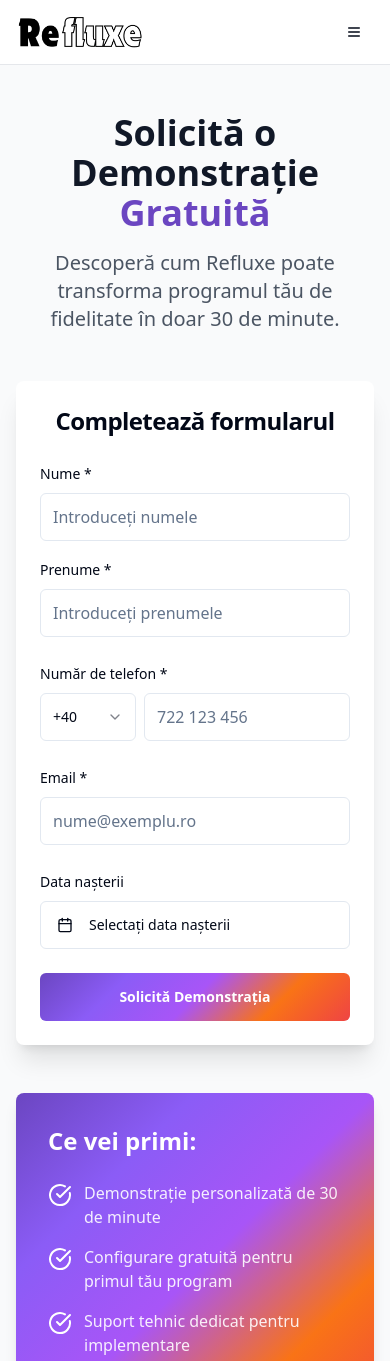
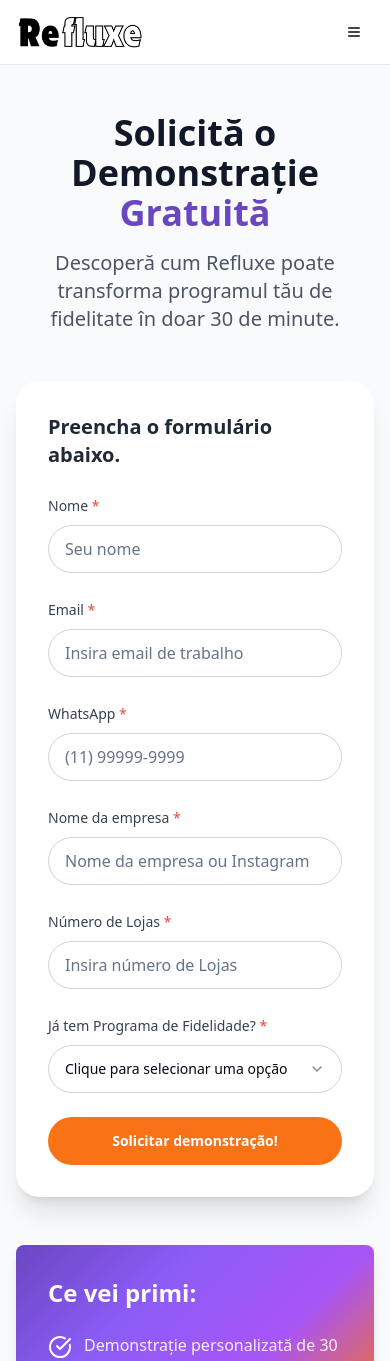
Before and after one commit to PortofolioGabio/RefluxeCupoane, a React (Vite) app: page /demonstratie in a window 390 px wide. Shown: the top 1361 px of the page. Built offline with nearby package versions, Linux system fonts and the light colour scheme.

Commit message:
feat: Update demo form
Replaces the existing form in the Demonstratie page with a new form, matching the layout, design, and styling of the provided image.

```diff
--- a/src/pages/Demonstratie.tsx
+++ b/src/pages/Demonstratie.tsx
@@ -5,21 +5,17 @@ import { Card, CardContent, CardHeader, CardTitle } from '@/components/ui/card';
 import { Input } from '@/components/ui/input';
 import { Label } from '@/components/ui/label';
 import { Select, SelectContent, SelectItem, SelectTrigger, SelectValue } from '@/components/ui/select';
-import { Calendar } from '@/components/ui/calendar';
-import { Popover, PopoverContent, PopoverTrigger } from '@/components/ui/popover';
-import { CalendarIcon, CheckCircle } from 'lucide-react';
-import { format } from 'date-fns';
-import { ro } from 'date-fns/locale';
+import { CheckCircle } from 'lucide-react';
 import { useToast } from '@/hooks/use-toast';
 
 const Demonstratie = () => {
   const [formData, setFormData] = useState({
-    nume: '',
-    prenume: '',
-    telefon: '',
+    nome: '',
     email: '',
-    dataNasterii: undefined as Date | undefined,
-    prefix: '+40'
+    whatsapp: '',
+    nomeEmpresa: '',
+    numeroLojas: '',
+    temPrograma: ''
   });
   const [isSubmitting, setIsSubmitting] = useState(false);
   const { toast } = useToast();
@@ -39,12 +35,12 @@ const Demonstratie = () => {
 
       // Reset form
       setFormData({
-        nume: '',
-        prenume: '',
-        telefon: '',
+        nome: '',
         email: '',
-        dataNasterii: undefined,
-        prefix: '+40'
+        whatsapp: '',
+        nomeEmpresa: '',
+        numeroLojas: '',
+        temPrograma: ''
       });
     }, 2000);
   };
@@ -71,113 +67,110 @@ const Demonstratie = () => {
 
         <div className="grid grid-cols-1 lg:grid-cols-2 gap-12">
           {/* Form */}
-          <Card className="shadow-xl border-0">
-            <CardHeader>
-              <CardTitle className="text-2xl text-center">Completează formularul</CardTitle>
-            </CardHeader>
-            <CardContent className="space-y-6">
+          <Card className="shadow-xl border-0 bg-white rounded-3xl">
+            <CardContent className="p-8">
+              <h2 className="text-xl font-semibold text-gray-800 mb-6">
+                Preencha o formulário abaixo.
+              </h2>
               <form onSubmit={handleSubmit} className="space-y-6">
-                <div className="grid grid-cols-1 sm:grid-cols-2 gap-4">
                 <div className="space-y-2">
-                    <Label htmlFor="nume">Nume *</Label>
+                  <Label htmlFor="nome" className="text-sm font-medium text-gray-700">
+                    Nome <span className="text-red-500">*</span>
+                  </Label>
                   <Input
-                      id="nume"
+                    id="nome"
                     type="text"
                     required
-                      value={formData.nume}
-                      onChange={(e) => setFormData({ ...formData, nume: e.target.value })}
-                      placeholder="Introduceți numele"
-                      className="h-12"
+                    value={formData.nome}
+                    onChange={(e) => setFormData({ ...formData, nome: e.target.value })}
+                    placeholder="Seu nome"
+                    className="h-12 rounded-full border-gray-300 px-4"
                   />
-                  </div>
-                  <div className="space-y-2">
-                    <Label htmlFor="prenume">Prenume *</Label>
-                    <Input
-                      id="prenume"
-                      type="text"
-                      required
-                      value={formData.prenume}
-                      onChange={(e) => setFormData({ ...formData, prenume: e.target.value })}
-                      placeholder="Introduceți prenumele"
-                      className="h-12"
-                    />
-                  </div>
                 </div>
 
                 <div className="space-y-2">
-                  <Label htmlFor="telefon">Număr de telefon *</Label>
-                  <div className="flex gap-2">
-                    <Select value={formData.prefix} onValueChange={(value) => setFormData({ ...formData, prefix: value })}>
-                      <SelectTrigger className="w-24 h-12">
-                        <SelectValue />
-                      </SelectTrigger>
-                      <SelectContent>
-                        <SelectItem value="+40">+40</SelectItem>
-                        <SelectItem value="+41">+41</SelectItem>
-                        <SelectItem value="+43">+43</SelectItem>
-                        <SelectItem value="+49">+49</SelectItem>
-                      </SelectContent>
-                    </Select>
-                    <Input
-                      id="telefon"
-                      type="tel"
-                      required
-                      value={formData.telefon}
-                      onChange={(e) => setFormData({ ...formData, telefon: e.target.value })}
-                      placeholder="722 123 456"
-                      className="flex-1 h-12"
-                    />
-                  </div>
-                </div>
-
-                <div className="space-y-2">
-                  <Label htmlFor="email">Email *</Label>
+                  <Label htmlFor="email" className="text-sm font-medium text-gray-700">
+                    Email <span className="text-red-500">*</span>
+                  </Label>
                   <Input
                     id="email"
                     type="email"
                     required
                     value={formData.email}
                     onChange={(e) => setFormData({ ...formData, email: e.target.value })}
-                    placeholder="nume@exemplu.ro"
-                    className="h-12"
+                    placeholder="Insira email de trabalho"
+                    className="h-12 rounded-full border-gray-300 px-4"
                   />
                 </div>
 
                 <div className="space-y-2">
-                  <Label>Data nașterii</Label>
-                  <Popover>
-                    <PopoverTrigger asChild>
-                      <Button
-                        variant="outline"
-                        className="w-full h-12 justify-start text-left font-normal"
-                      >
-                        <CalendarIcon className="mr-2 h-4 w-4" />
-                        {formData.dataNasterii ? (
-                          format(formData.dataNasterii, "dd MMMM yyyy", { locale: ro })
-                        ) : (
-                          <span>Selectați data nașterii</span>
-                        )}
-                      </Button>
-                    </PopoverTrigger>
-                    <PopoverContent className="w-auto p-0">
-                      <Calendar
-                        mode="single"
-                        selected={formData.dataNasterii}
-                        onSelect={(date) => setFormData({ ...formData, dataNasterii: date })}
-                        locale={ro}
-                        initialFocus
+                  <Label htmlFor="whatsapp" className="text-sm font-medium text-gray-700">
+                    WhatsApp <span className="text-red-500">*</span>
+                  </Label>
+                  <Input
+                    id="whatsapp"
+                    type="tel"
+                    required
+                    value={formData.whatsapp}
+                    onChange={(e) => setFormData({ ...formData, whatsapp: e.target.value })}
+                    placeholder="(11) 99999-9999"
+                    className="h-12 rounded-full border-gray-300 px-4"
                   />
-                    </PopoverContent>
-                  </Popover>
+                </div>
+
+                <div className="space-y-2">
+                  <Label htmlFor="nomeEmpresa" className="text-sm font-medium text-gray-700">
+                    Nome da empresa <span className="text-red-500">*</span>
+                  </Label>
+                  <Input
+                    id="nomeEmpresa"
+                    type="text"
+                    required
+                    value={formData.nomeEmpresa}
+                    onChange={(e) => setFormData({ ...formData, nomeEmpresa: e.target.value })}
+                    placeholder="Nome da empresa ou Instagram"
+                    className="h-12 rounded-full border-gray-300 px-4"
+                  />
+                </div>
+
+                <div className="space-y-2">
+                  <Label htmlFor="numeroLojas" className="text-sm font-medium text-gray-700">
+                    Número de Lojas <span className="text-red-500">*</span>
+                  </Label>
+                  <Input
+                    id="numeroLojas"
+                    type="text"
+                    required
+                    value={formData.numeroLojas}
+                    onChange={(e) => setFormData({ ...formData, numeroLojas: e.target.value })}
+                    placeholder="Insira número de Lojas"
+                    className="h-12 rounded-full border-gray-300 px-4"
+                  />
+                </div>
+
+                <div className="space-y-2">
+                  <Label className="text-sm font-medium text-gray-700">
+                    Já tem Programa de Fidelidade? <span className="text-red-500">*</span>
+                  </Label>
+                  <Select value={formData.temPrograma} onValueChange={(value) => setFormData({ ...formData, temPrograma: value })}>
+                    <SelectTrigger className="h-12 rounded-full border-gray-300 px-4">
+                      <SelectValue placeholder="Clique para selecionar uma opção" />
+                    </SelectTrigger>
+                    <SelectContent>
+                      <SelectItem value="sim">Sim</SelectItem>
+                      <SelectItem value="nao">Não</SelectItem>
+                      <SelectItem value="planejando">Estou planejando implementar</SelectItem>
+                    </SelectContent>
+                  </Select>
                 </div>
 
                 <Button
                   type="submit"
                   size="lg"
-                  className="w-full bg-gradient-refluxe hover:opacity-90 text-white font-semibold h-12"
+                  className="w-full bg-orange-500 hover:bg-orange-600 text-white font-semibold h-12 rounded-full mt-8"
                   disabled={isSubmitting}
                 >
-                  {isSubmitting ? 'Se trimite...' : 'Solicită Demonstrația'}
+                  {isSubmitting ? 'Enviando...' : 'Solicitar demonstração!'}
                 </Button>
               </form>
             </CardContent>
```
Lines whose indentation alone changed are shown as unchanged.
